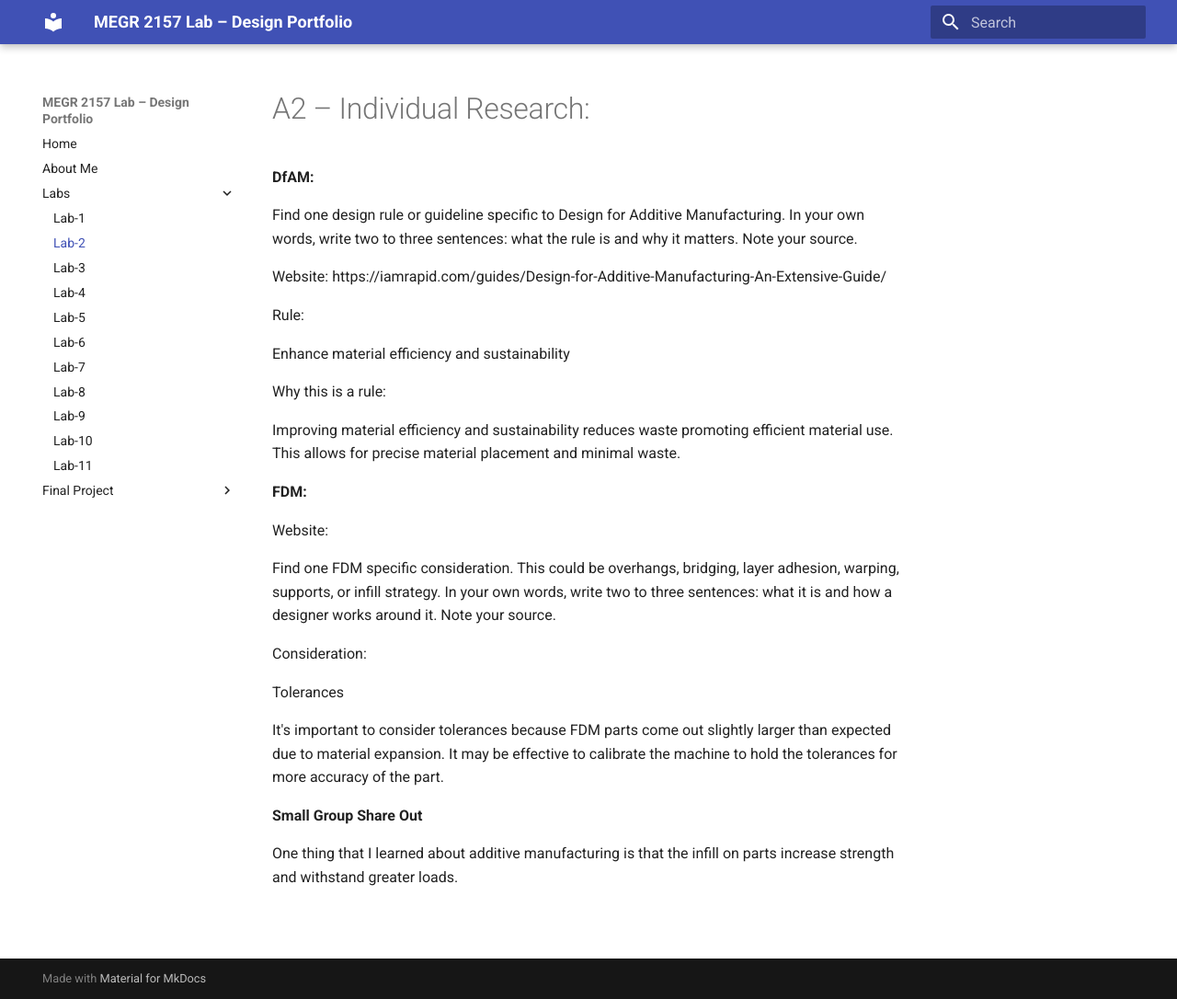
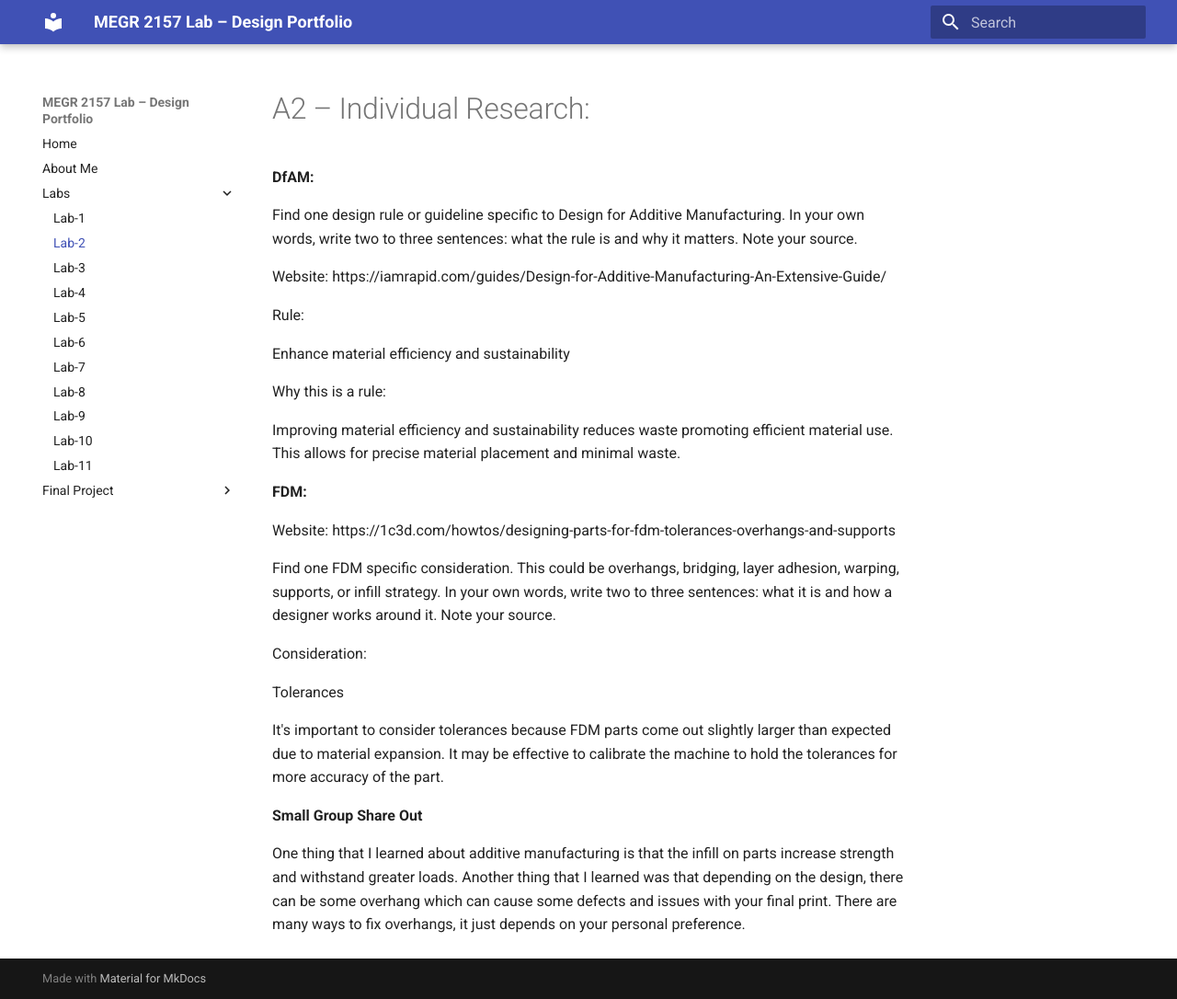
Before and after one commit to AndrewYang2428/andrewyang-megr2156-lab-portfolio, an MkDocs documentation site: the page built from docs/Labs/L02/index.md, in a window 1280 px wide and 1086 px high. Shown: the whole window at 92% size. Built offline with MkDocs 1.6.1 and Material for MkDocs 9.7.7, drawn with Linux system fonts in a browser that asks for light colours.

Commit message:
Update index.md

```diff
--- a/docs/Labs/L02/index.md
+++ b/docs/Labs/L02/index.md
@@ -16,7 +16,7 @@ Improving material efficiency and sustainability reduces waste promoting efficie
 
 **FDM:**
 
-Website:
+Website: https://1c3d.com/howtos/designing-parts-for-fdm-tolerances-overhangs-and-supports
 
 Find one FDM specific consideration. This could be overhangs, bridging, layer adhesion, warping, supports, or infill strategy. In your own words, write two to three sentences: what it is and how a designer works around it. Note your source.
 
@@ -29,4 +29,4 @@ It's important to consider tolerances because FDM parts come out slightly larger
 
 **Small Group Share Out**
 
-One thing that I learned about additive manufacturing is that the infill on parts increase strength and withstand greater loads.
+One thing that I learned about additive manufacturing is that the infill on parts increase strength and withstand greater loads. Another thing that I learned was that depending on the design, there can be some overhang which can cause some defects and issues with your final print. There are many ways to fix overhangs, it just depends on your personal preference.
```
